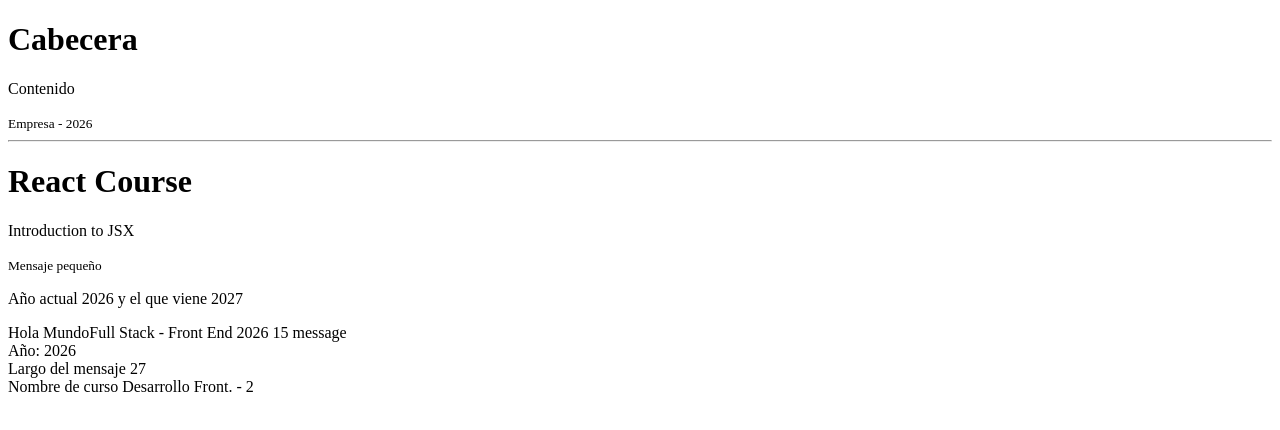
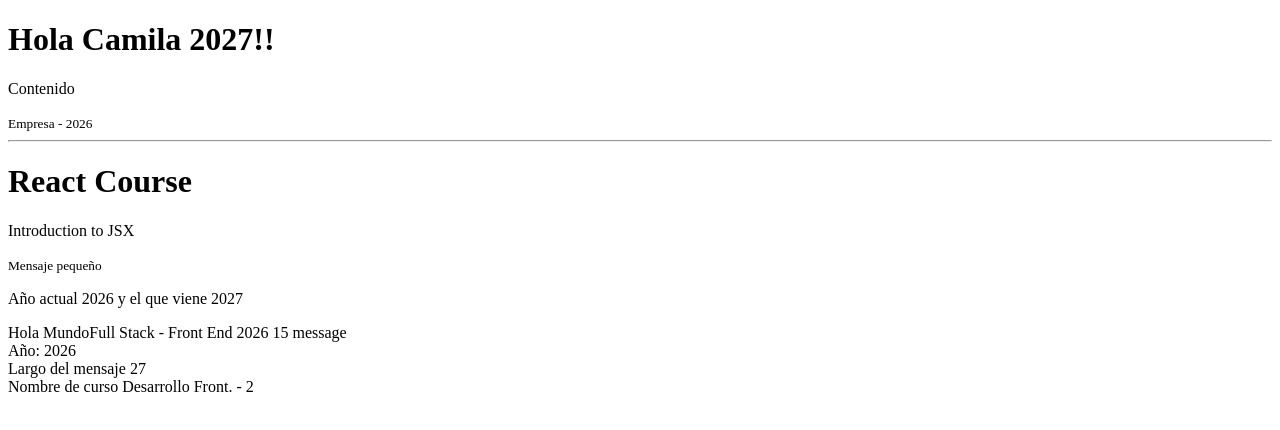
Before and after one commit to fecarcamoj-max/first_react_app_academia, a React (Vite) app: page / in a window 1280 px wide. Shown: the top 430 px of the page. Built offline with nearby package versions, Linux system fonts and the light colour scheme.

Commit message:
ADD componentes

```diff
--- a/src/App.jsx
+++ b/src/App.jsx
@@ -14,10 +14,14 @@ function App(){
   const subtitle = "Introduction to JSX";
   const yearNumber = new Date().getFullYear();
   const nextYear = yearNumber + 1;
-
+  const nombre = "Fabian";
   return (
           <>
-            <Header />
+            <Header
+              nextYear={nextYear}
+              nombre={nombre}
+              apellido="Letelier"
+            />
             <Content />
             <Footer />
 
--- a/src/Header.jsx
+++ b/src/Header.jsx
@@ -1,5 +1,11 @@
-function Header(){
-    return <><h1>Cabecera</h1></>
+function Header(props){
+
+    console.log(props);
+
+    return <>
+    <h1>Hola Camila {props.nextYear}!!
+    </h1>
+    </>
 }
 
 export default Header;
```
